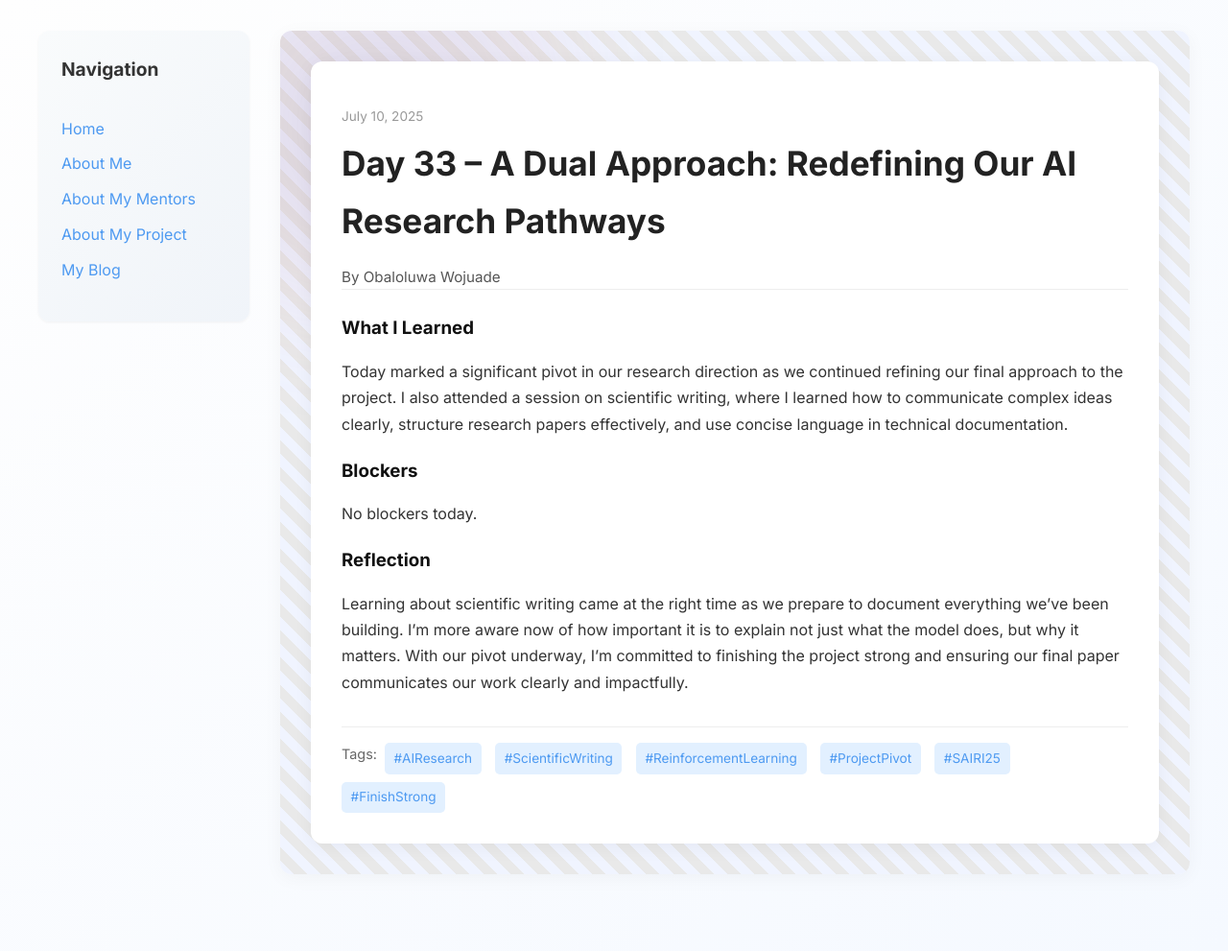
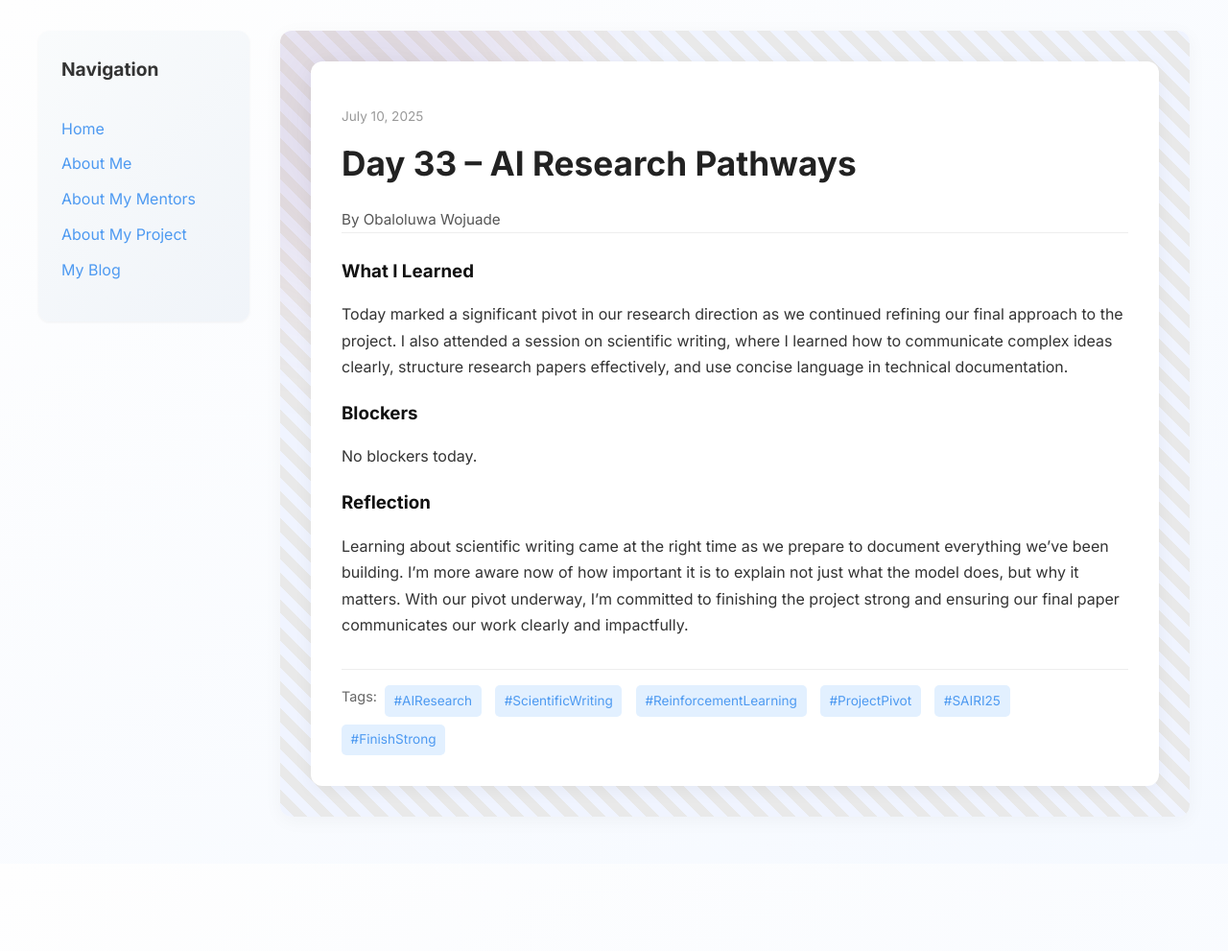
Before and after one commit to obwoj1/obwoj1.github.io, a Jekyll site: the page built from _posts/2025-07-10-day-33.md, in a window 1280 px wide. Shown: the whole page at 96% size. Built offline with Jekyll 4.4.1, drawn with Linux system fonts in a browser that asks for light colours; after the commit the page ends 900 px from its top, so only the background shows below that.

Commit message:
Update 2025-07-10-day-33.md

```diff
--- a/_posts/2025-07-10-day-33.md
+++ b/_posts/2025-07-10-day-33.md
@@ -1,6 +1,6 @@
 ---
 layout: post
-title: "Day 33 – A Dual Approach: Redefining Our AI Research Pathways"
+title: "Day 33 – AI Research Pathways"
 date: 2025-07-10
 author: Obaloluwa Wojuade
 permalink: /day33.html
```
